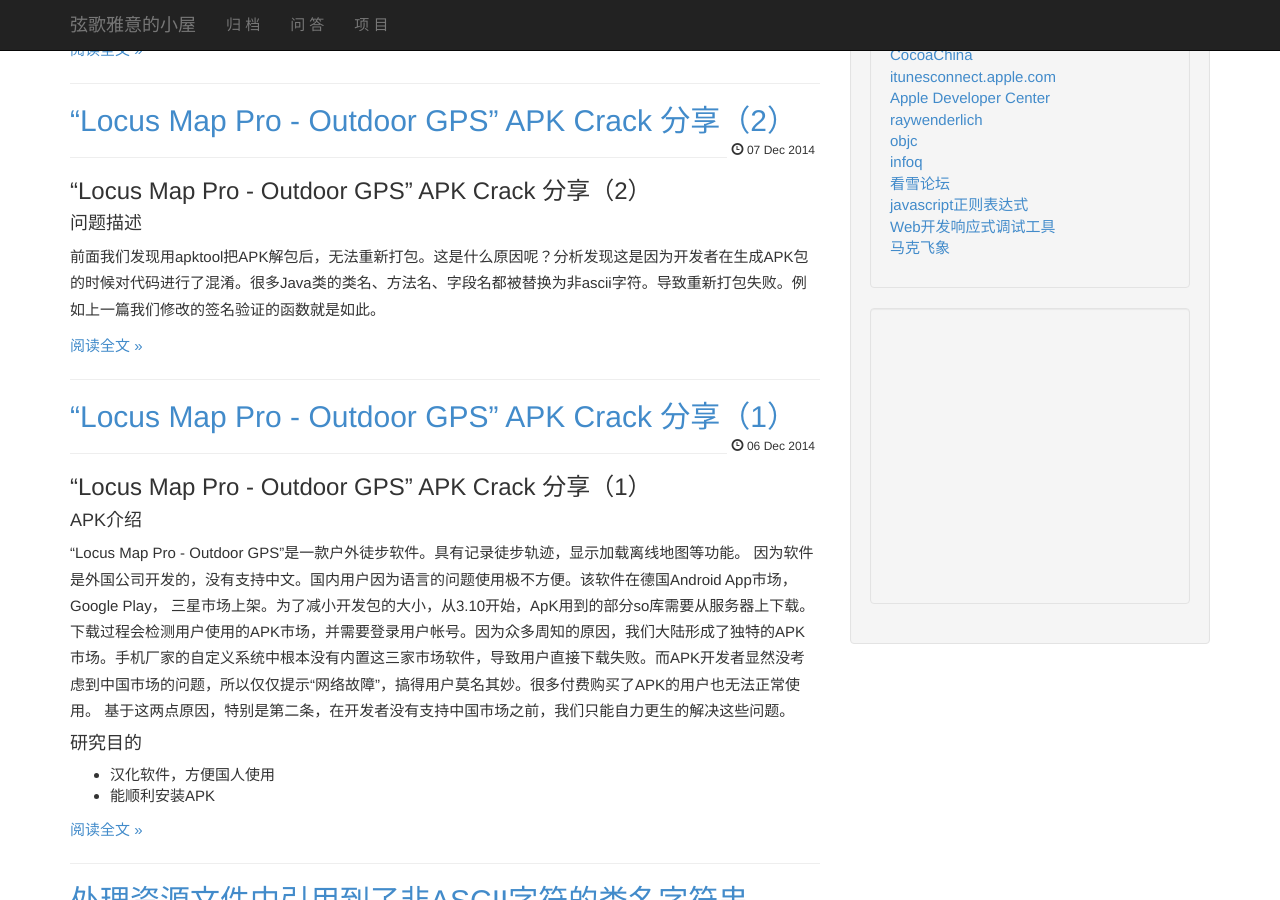
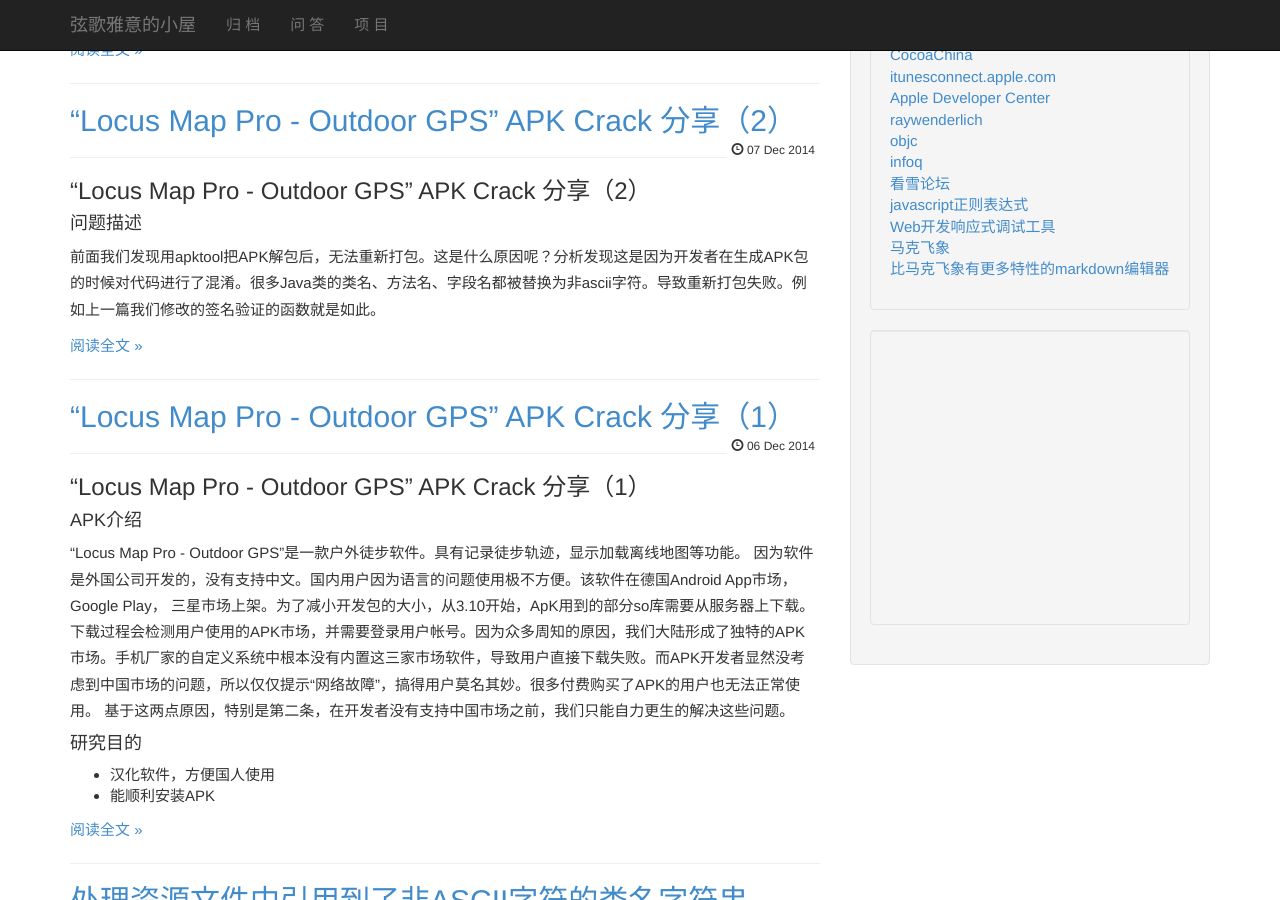
Before and after one commit to WiFiInHand/eriklu.github.io, a Jekyll site: the page built from index.html, in a window 1280 px wide and 900 px high, scrolled down 323 px. Built offline with Jekyll 4.4.1, drawn with Linux system fonts in a browser that asks for light colours; Markdown is read by kramdown in place of the engine named in the settings; the list of posts is cut into pages by our own code.

```diff
--- a/_includes/links.html
+++ b/_includes/links.html
@@ -59,4 +59,9 @@
                   马克飞象
                 </a>
               </li>
+              <li>
+                <a href="https://www.zybuluo.com/mdeditor">
+                  比马克飞象有更多特性的markdown编辑器
+                </a>
+              </li>
             </ul>
```
